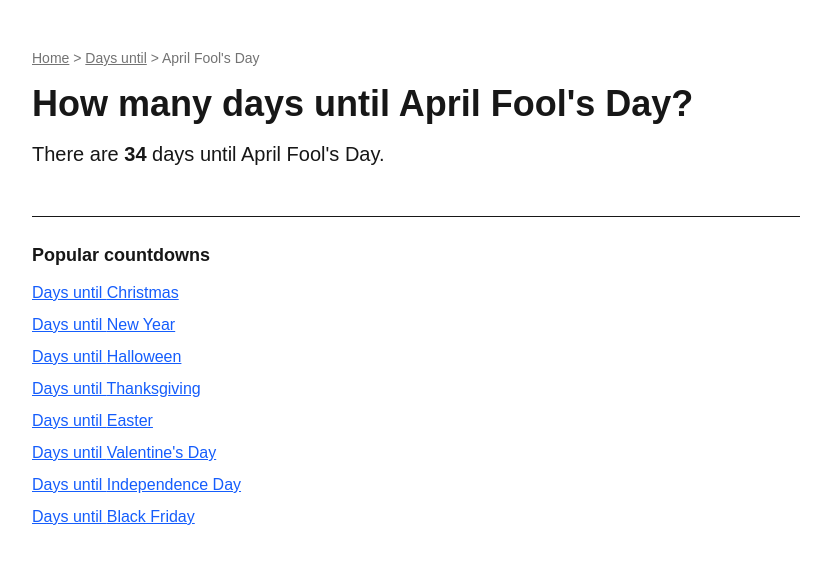
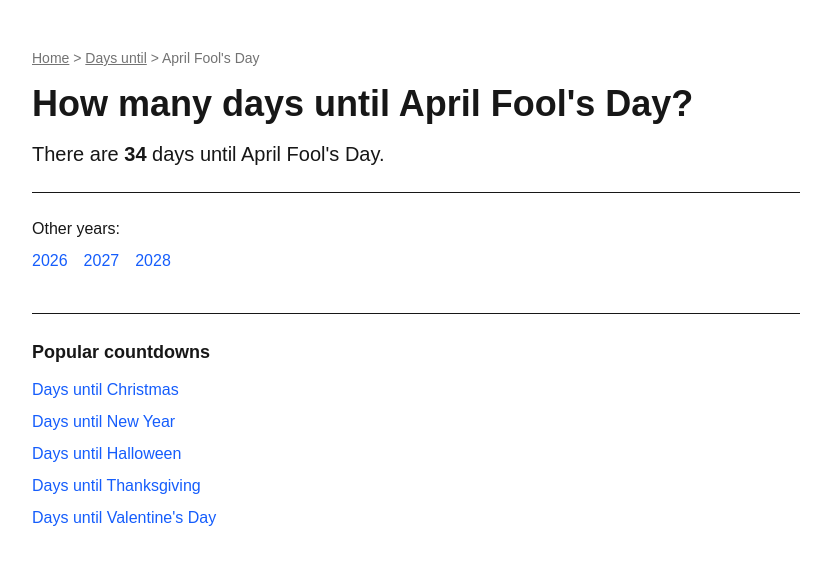
Before and after one commit to bosmeel/whatdayisit-now, a Next.js app: page /days-until/april-fools-day in a window 1280 px wide. Shown: the top 564 px of the page, without its empty margins (224-1055 px from the left). Built offline with nearby package versions, Linux system fonts and the light colour scheme.

Commit message:
Add internal year linking to event pages

```diff
--- a/app/days-until/[event]/page.tsx
+++ b/app/days-until/[event]/page.tsx
@@ -1,102 +1,28 @@
+import Link from "next/link";
+import { EVENTS } from "@/lib/events";
+
 export const dynamic = "force-dynamic";
 
-import Link from "next/link";
-import { EVENTS } from "@/lib/events";
-import { getDaysUntil } from "@/lib/calculations";
+function getDaysUntil(month: number, day: number) {
+  const now = new Date();
+  const currentYear = now.getFullYear();
+  const target = new Date(currentYear, month - 1, day);
 
-export async function generateMetadata(
+  if (target.getTime() < now.getTime()) {
+    target.setFullYear(currentYear + 1);
+  }
+
+  const diff = target.getTime() - now.getTime();
+  return Math.ceil(diff / (1000 * 60 * 60 * 24));
+}
+
+export default async function DaysUntilPage(
   { params }: { params: Promise<{ event: string }> }
 ) {
   const { event } = await params;
-  const config = EVENTS[event];
 
-  if (!config) return { title: "Event not found" };
-
-  const baseUrl = "https://whatdayisit.now";
-  const fullUrl = `${baseUrl}/days-until/${event}`;
-
-  const now = new Date();
-  const currentYear = now.getFullYear();
-  const targetDate = new Date(currentYear, config.month - 1, config.day);
-
-  const displayDate = targetDate.toLocaleDateString("en-US", {
-    month: "long",
-    day: "numeric",
-    year: "numeric",
-  });
-
-  const daysLeft = getDaysUntil(config.month, config.day);
-
-  return {
-    title: `How many days until ${config.name}?`,
-    description: `Live countdown showing how many days remain until ${config.name}.`,
-    alternates: { canonical: fullUrl },
-    openGraph: {
-      title: `How many days until ${config.name}?`,
-      description: `Live countdown until ${config.name}.`,
-      url: fullUrl,
-      type: "website",
-    },
-    other: {
-      "script:ld+json": JSON.stringify([
-        {
-          "@context": "https://schema.org",
-          "@type": "FAQPage",
-          mainEntity: [
-            {
-              "@type": "Question",
-              name: `How many days until ${config.name}?`,
-              acceptedAnswer: {
-                "@type": "Answer",
-                text: `There are ${daysLeft} days until ${config.name}.`,
-              },
-            },
-            {
-              "@type": "Question",
-              name: `When is ${config.name}?`,
-              acceptedAnswer: {
-                "@type": "Answer",
-                text: `${config.name} takes place on ${displayDate}.`,
-              },
-            },
-          ],
-        },
-        {
-          "@context": "https://schema.org",
-          "@type": "BreadcrumbList",
-          itemListElement: [
-            {
-              "@type": "ListItem",
-              position: 1,
-              name: "Home",
-              item: "https://whatdayisit.now",
-            },
-            {
-              "@type": "ListItem",
-              position: 2,
-              name: "Days until",
-              item: "https://whatdayisit.now/days-until",
-            },
-            {
-              "@type": "ListItem",
-              position: 3,
-              name: config.name,
-              item: fullUrl,
-            },
-          ],
-        },
-      ]),
-    },
-  };
-}
-
-export default async function DaysUntilEventPage(
-  { params }: { params: Promise<{ event: string }> }
-) {
-  const { event } = await params;
-  const config = EVENTS[event];
-
-  if (!config) {
+  const eventData = EVENTS[event];
+  if (!eventData) {
     return (
       <main className="min-h-screen flex items-center justify-center">
         <p>Event not found.</p>
@@ -104,7 +30,8 @@ export default async function DaysUntilEventPage(
     );
   }
 
-  const daysLeft = getDaysUntil(config.month, config.day);
+  const daysLeft = getDaysUntil(eventData.month, eventData.day);
+  const currentYear = new Date().getFullYear();
 
   return (
     <main className="min-h-screen bg-white text-neutral-900 px-6 py-12">
@@ -115,34 +42,49 @@ export default async function DaysUntilEventPage(
           {" > "}
           <Link href="/days-until" className="underline">Days until</Link>
           {" > "}
-          <span>{config.name}</span>
+          <span>{eventData.name}</span>
         </nav>
 
         <h1 className="text-4xl font-semibold mb-4">
-          How many days until {config.name}?
+          How many days until {eventData.name}?
         </h1>
 
         <p className="text-xl mb-6">
-          There are <strong>{daysLeft}</strong> days until {config.name}.
+          There are <strong>{daysLeft}</strong> days until {eventData.name}.
         </p>
-<div className="mt-12 border-t pt-6">
+
+        <div className="mt-6 border-t pt-6">
+          <p className="mb-2 font-medium">Other years:</p>
+
+          <div className="flex gap-4 flex-wrap text-blue-600">
+            <Link href={`/days-until/${event}/${currentYear}`}>
+              {currentYear}
+            </Link>
+
+            <Link href={`/days-until/${event}/${currentYear + 1}`}>
+              {currentYear + 1}
+            </Link>
+
+            <Link href={`/days-until/${event}/${currentYear + 2}`}>
+              {currentYear + 2}
+            </Link>
+          </div>
+        </div>
+
+        <div className="mt-10 border-t pt-6">
           <h2 className="text-lg font-semibold mb-3">
             Popular countdowns
           </h2>
 
           <ul className="space-y-2 text-blue-600">
-    {Object.entries(EVENTS)
-      .filter(([key]) => key !== event)
-      .slice(0, 8)
-      .map(([key, value]) => (
-        <li key={key}>
-          <Link href={`/days-until/${key}`} className="underline">
-            Days until {value.name}
-          </Link>
-        </li>
-      ))}
+            <li><Link href="/days-until/christmas">Days until Christmas</Link></li>
+            <li><Link href="/days-until/new-year">Days until New Year</Link></li>
+            <li><Link href="/days-until/halloween">Days until Halloween</Link></li>
+            <li><Link href="/days-until/thanksgiving">Days until Thanksgiving</Link></li>
+            <li><Link href="/days-until/valentines-day">Days until Valentine's Day</Link></li>
           </ul>
         </div>
+
       </div>
     </main>
   );
--- a/app/days-until/page.tsx
+++ b/app/days-until/page.tsx
@@ -34,6 +34,7 @@ export default function DaysUntilIndex() {
               <p className="font-medium text-blue-600">
                 Days until {event.name}
               </p>
+
             </Link>
           ))}
         </div>
```
Lines whose indentation alone changed are shown as unchanged.
